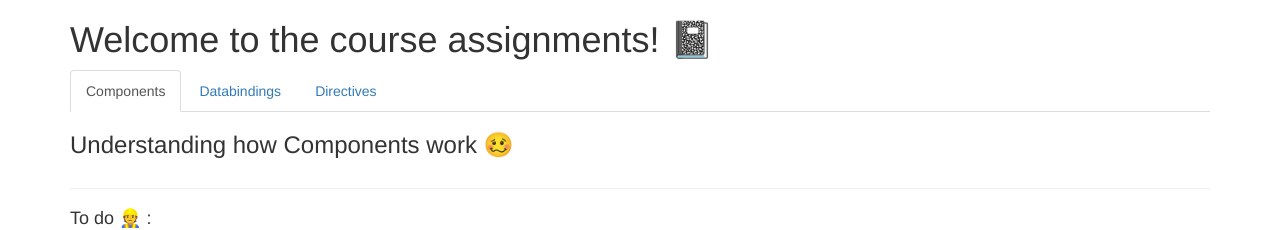
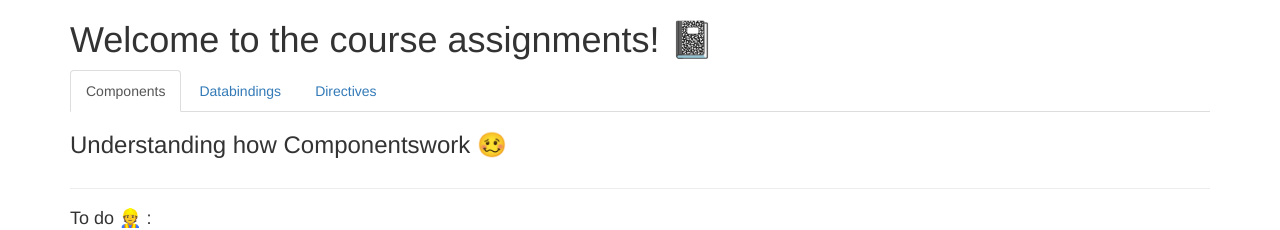
Before and after one commit to jlorenzoC/angular-course-tasks, an Angular app: page / in a window 1280 px wide. Shown: the top 230 px of the page. Built offline with nearby package versions, Linux system fonts and the light colour scheme.

Commit message:
Update app.component.ts

```diff
--- a/src/app/app.component.ts
+++ b/src/app/app.component.ts
@@ -35,16 +35,20 @@ export class AppComponent implements DoCheck {
     return this.tabs;
   }
 
+  set setAssigmentTitle(topic: string) {
+    this.assigmentTitle = 'Understanding how ' + topic + 'work';
+  }
+
   ngDoCheck(): void {
     switch (this.getTabActive) {
       case 0:
-        this.assigmentTitle = 'Understanding how Components work';
+        this.setAssigmentTitle = 'Components';
         break;
       case 1:
-        this.assigmentTitle = 'Understanding how Databindings work';
+        this.setAssigmentTitle = 'Databindings';
         break;
       case 2:
-        this.assigmentTitle = 'Understanding how Directives work';
+        this.setAssigmentTitle = 'Directives';
         break;
       default:
         break;
```
